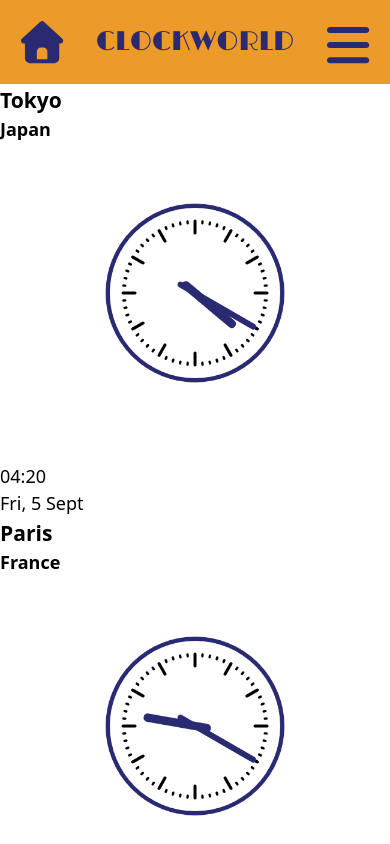
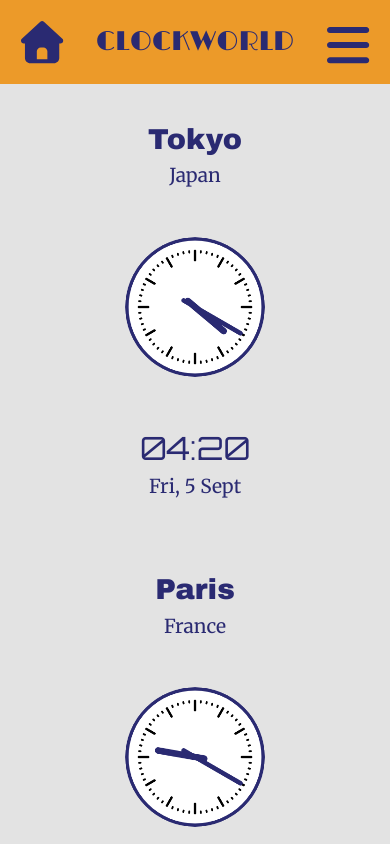
Before and after one commit to Bobbyloo89/CLOCKWORLD, a React (Vite) app: page / in a window 390 px wide. Shown: the top 844 px of the page. Built offline with nearby package versions, Linux system fonts and the light colour scheme.

Commit message:
Added styling for CityCard in mobile-view. Adjusted styling for analog and digital clock.

```diff
--- a/src/components/city/CityCard.tsx
+++ b/src/components/city/CityCard.tsx
@@ -20,7 +20,7 @@ export default function CityCard({ data }: Props) {
   const imgSrc = data.img ? import.meta.env.BASE_URL + data.img : undefined;
 
   return (
-    <article>
+    <article className="city-card-wrapper">
       <Link to={`/${countrySlug}/${citySlug}`}>
         {imgSrc ? (
           <img src={imgSrc} alt={`${data.city}, ${data.country}`} />
--- a/src/components/clock/DigitalClock.tsx
+++ b/src/components/clock/DigitalClock.tsx
@@ -9,8 +9,10 @@ export default function DigitalClock({ tz }: Props) {
   const now = useMinuteNow();
   return (
     <>
-      <div>{formatTime(now, tz)}</div>
-      <div>{formatDate(now, tz)}</div>
+      <div className="digital-clock-wrapper">
+        <h3>{formatTime(now, tz)}</h3>
+        <h4>{formatDate(now, tz)}</h4>
+      </div>
     </>
   );
 }
--- a/src/index.css
+++ b/src/index.css
@@ -47,6 +47,10 @@ body {
   line-height: 1.5;
   -webkit-font-smoothing: antialiased;
   -moz-osx-font-smoothing: grayscale;
+  background-color: #e3e3e3;
+}
+main {
+  min-height: 82svh;
 }
 img,
 svg,
@@ -198,6 +202,56 @@ footer {
   justify-content: center;
 }
 
+/* ############### STYLING FOR CITYCARDS ############### */
+
+.city-card-wrapper {
+  display: flex;
+  flex-flow: column;
+  align-items: center;
+  justify-content: center;
+  padding-top: 4svh;
+  padding-bottom: 4svh;
+}
+.city-card-wrapper a {
+  display: flex;
+  flex-flow: column;
+  align-items: center;
+  justify-content: center;
+}
+.city-card-wrapper h3 {
+  font-family: "Archivo Black", sans-serif;
+  font-weight: 400;
+  font-style: normal;
+  font-size: 1.8rem;
+  color: #2a2a72;
+}
+.city-card-wrapper h4 {
+  font-family: "Merriweather", serif;
+  font-optical-sizing: auto;
+  font-weight: 400;
+  font-style: normal;
+  font-variation-settings: "wdth" 100;
+  font-size: 1.2rem;
+  color: #2a2a72;
+}
+
+/* ############### STYLING FOR DIGITAL CLOCK ############### */
+
+.digital-clock-wrapper {
+  display: flex;
+  flex-flow: column;
+  align-items: center;
+  justify-content: center;
+}
+.digital-clock-wrapper h3 {
+  font-family: "Orbitron", sans-serif;
+  font-optical-sizing: auto;
+  font-weight: 400;
+  font-style: normal;
+  font-size: 2rem;
+  color: #2a2a72;
+}
+
 /* ################################################################################################################################ */
 /* ####################################################     DESKTOP     ########################################################### */
 /* ################################################################################################################################ */
--- a/src/pages/Home.tsx
+++ b/src/pages/Home.tsx
@@ -14,7 +14,7 @@ export default function Home() {
         <CityCard key={`${c.country}__${c.city}`} data={c} />
       ))}
 
-      <button type="button" onClick={() => navigate("/add")}>Add City</button>
+      <button className="add-city-button" type="button" onClick={() => navigate("/add")}>Add City</button>
     </main>
   );
 }
--- a/src/styles/analog-clock.css
+++ b/src/styles/analog-clock.css
@@ -1,9 +1,3 @@
-body {
-  font-family: "Roboto", sans-serif;
-  font-size: 18px;
-  margin: 0;
-}
-
 .clock-container-outer {
   display: flex;
   flex-direction: column;
@@ -11,37 +5,20 @@ body {
   overflow: hidden;
   position: relative;
 }
-
 .clock-container {
-  /* height: calc(100vh - 40px); */
   height: auto;
   display: flex;
   justify-content: center;
   align-items: center;
-  margin-bottom: 20px;
 }
-
-/* Visa klockan mindre men rita fortfarande i 500×500 internt */
 .clock-container canvas {
-  width: 300px;   /* din visningsstorlek */
-  height: 300px;  /* matcha för kvadratisk skala */
+  width: 60svw;
+  height: 60svw;
 }
-
-button {
-  background: #333;
-  color: #fff;
-  border: 0;
-  padding: 10px 20px;
-  border-radius: 5px;
-  cursor: pointer;
-}
-
 .canvas-container {
   display: flex;
   justify-content: center;
   align-items: center;
-  border-left: 1px solid #ccc;
-  border-bottom: 1px solid #ccc;
-  background-color: #f4f4f4;
+  background-color: #ffffff;
   position: relative;
 }
```
